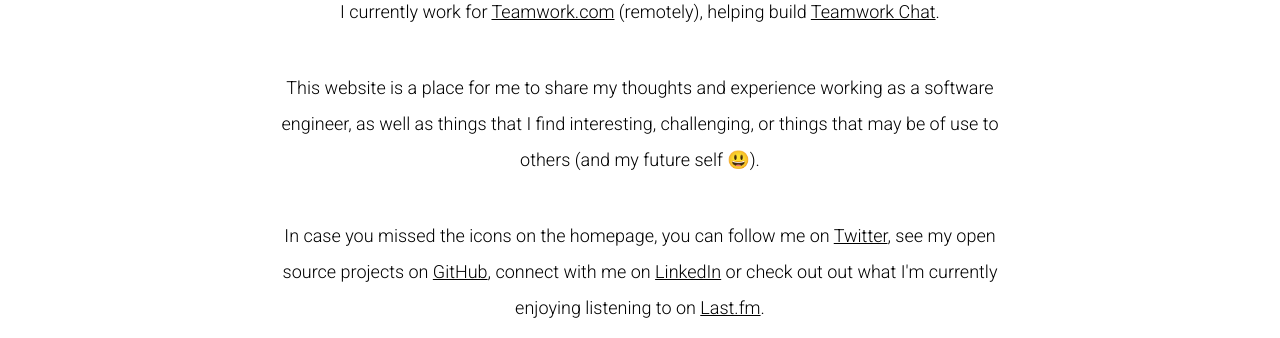
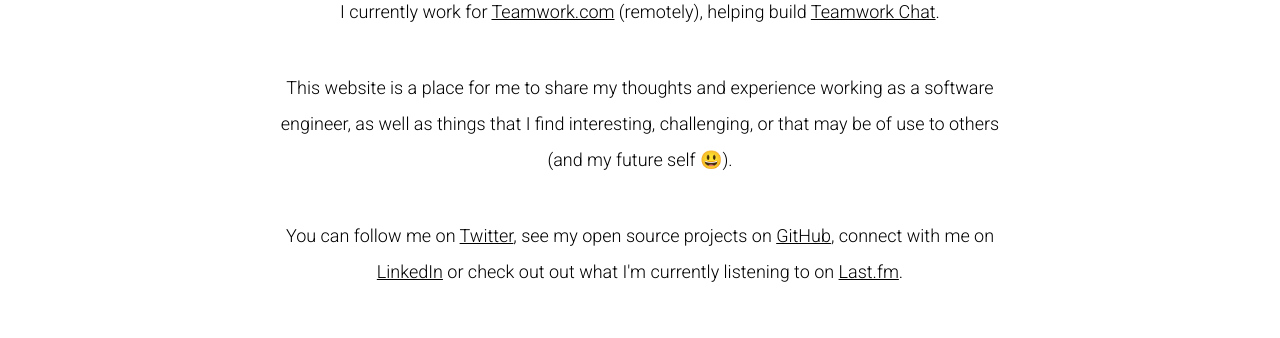
Before and after one commit to mike182uk/mdb.sh, a Next.js app: page /about in a window 1280 px wide. Shown: the part 608-946 px from the top of the page. Built offline with nearby package versions, Linux system fonts and the light colour scheme.

Commit message:
update about copy

```diff
--- a/pages/about.js
+++ b/pages/about.js
@@ -22,8 +22,8 @@
         <p>Hi there! I'm Mike, a fullstack software engineer 🤓 based in <ExternalLink href='https://www.google.co.uk/maps/place/West+Yorkshire'>West Yorkshire (UK)</ExternalLink>.</p>
         <p>I'm passionate about building great technical solutions to problems using a variety of technologies, programming languages & development methodologies.</p>
         <p>I currently work for <ExternalLink href='https://www.teamwork.com'>Teamwork.com</ExternalLink> (remotely), helping build <ExternalLink href='https://www.teamwork.com/chat'>Teamwork Chat</ExternalLink>.</p>
-        <p>This website is a place for me to share my thoughts and experience working as a software engineer, as well as things that I find interesting, challenging, or things that may be of use to others (and my future self 😃).</p>
-        <p>In case you missed the icons on the homepage, you can follow me on <ExternalLink href={TWITTER_URL}>Twitter</ExternalLink>, see my open source projects on <ExternalLink href={GITHUB_URL}>GitHub</ExternalLink>, connect with me on <ExternalLink href={LINKEDIN_URL}>LinkedIn</ExternalLink> or check out out what I'm currently enjoying listening to on <ExternalLink href={LASTFM_URL}>Last.fm</ExternalLink>.</p>
+        <p>This website is a place for me to share my thoughts and experience working as a software engineer, as well as things that I find interesting, challenging, or that may be of use to others (and my future self 😃).</p>
+        <p>You can follow me on <ExternalLink href={TWITTER_URL}>Twitter</ExternalLink>, see my open source projects on <ExternalLink href={GITHUB_URL}>GitHub</ExternalLink>, connect with me on <ExternalLink href={LINKEDIN_URL}>LinkedIn</ExternalLink> or check out out what I'm currently listening to on <ExternalLink href={LASTFM_URL}>Last.fm</ExternalLink>.</p>
         <p>For anything else, feel free to <a href='mailto:mike@mdb.sh'>send me an email</a>.</p>
       </div>
     </Page>
```
